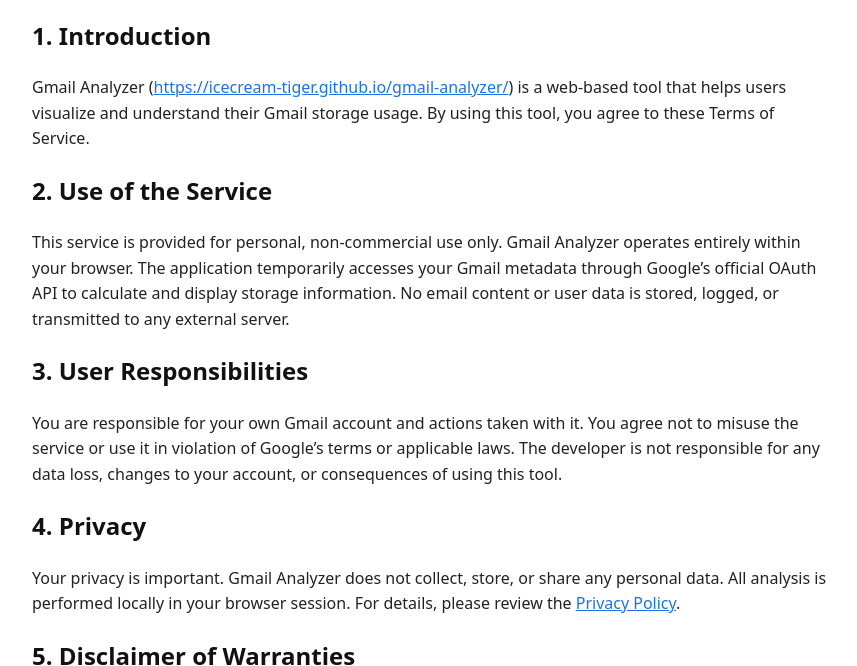
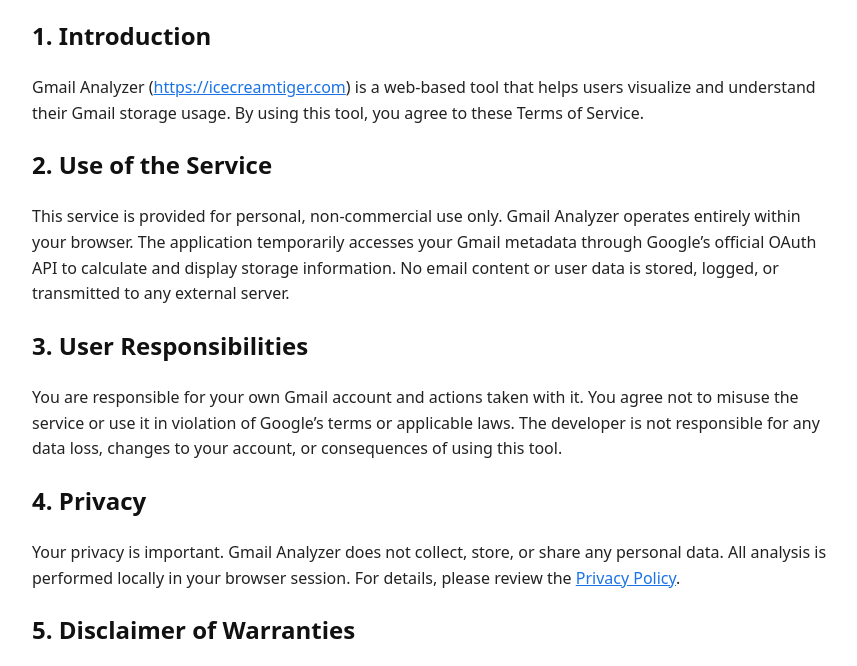
Before and after one commit to icecream-tiger/gmail-analyzer, a plain HTML site: page terms.html in a window 1280 px wide. Shown: the part 136-802 px from the top of the page, without its empty margins (208-1065 px from the left). Drawn offline with Linux system fonts and the light colour scheme.

Commit message:
update terms

```diff
--- a/terms.html
+++ b/terms.html
@@ -33,7 +33,7 @@
 
   <h2>1. Introduction</h2>
   <p>
-    Gmail Analyzer (<a href="https://icecream-tiger.github.io/gmail-analyzer/gmail-analyzer.html">https://icecream-tiger.github.io/gmail-analyzer/</a>)
+    Gmail Analyzer (<a href="https://icecreamtiger.com">https://icecreamtiger.com</a>)
     is a web-based tool that helps users visualize and understand their Gmail storage usage.
     By using this tool, you agree to these Terms of Service.
   </p>
@@ -58,7 +58,7 @@
   <p>
     Your privacy is important. Gmail Analyzer does not collect, store, or share any personal data.
     All analysis is performed locally in your browser session. For details, please review the
-    <a href="https://icecream-tiger.github.io/privacy.html">Privacy Policy</a>.
+    <a href="https://icecreamtiger.com/privacy.html">Privacy Policy</a>.
   </p>
 
   <h2>5. Disclaimer of Warranties</h2>
```
